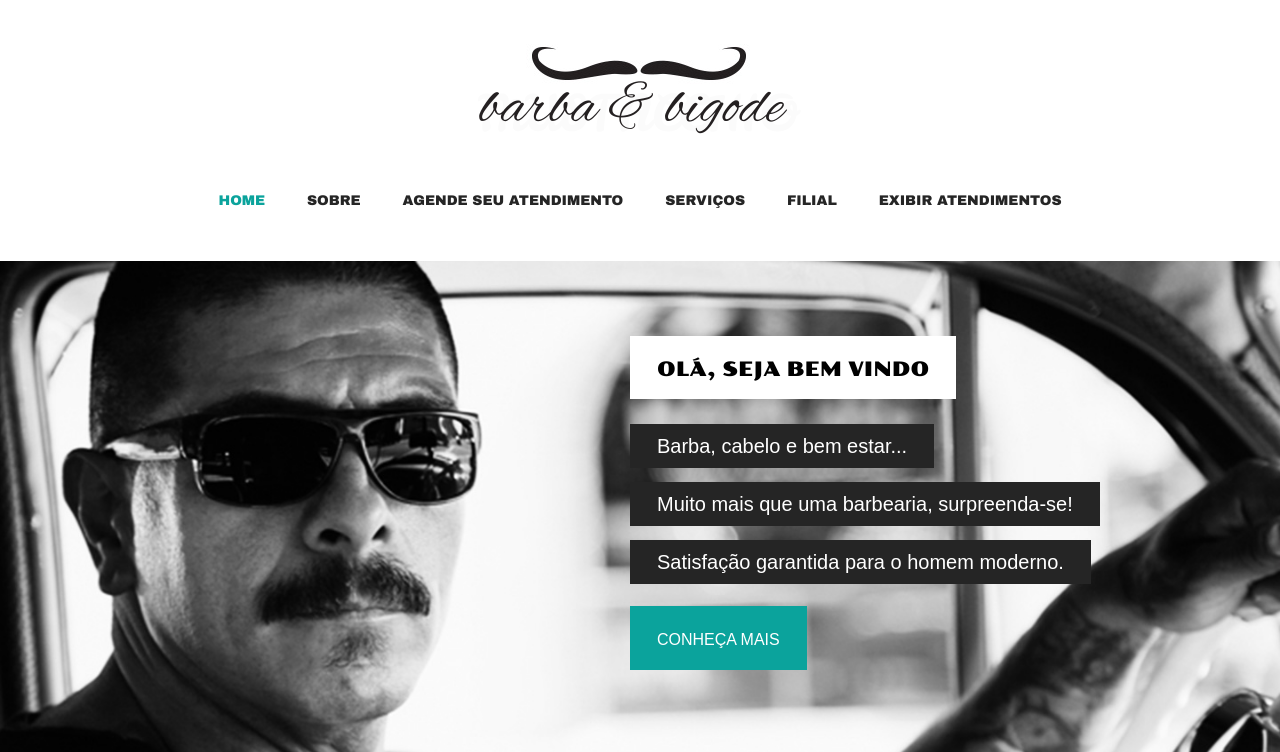
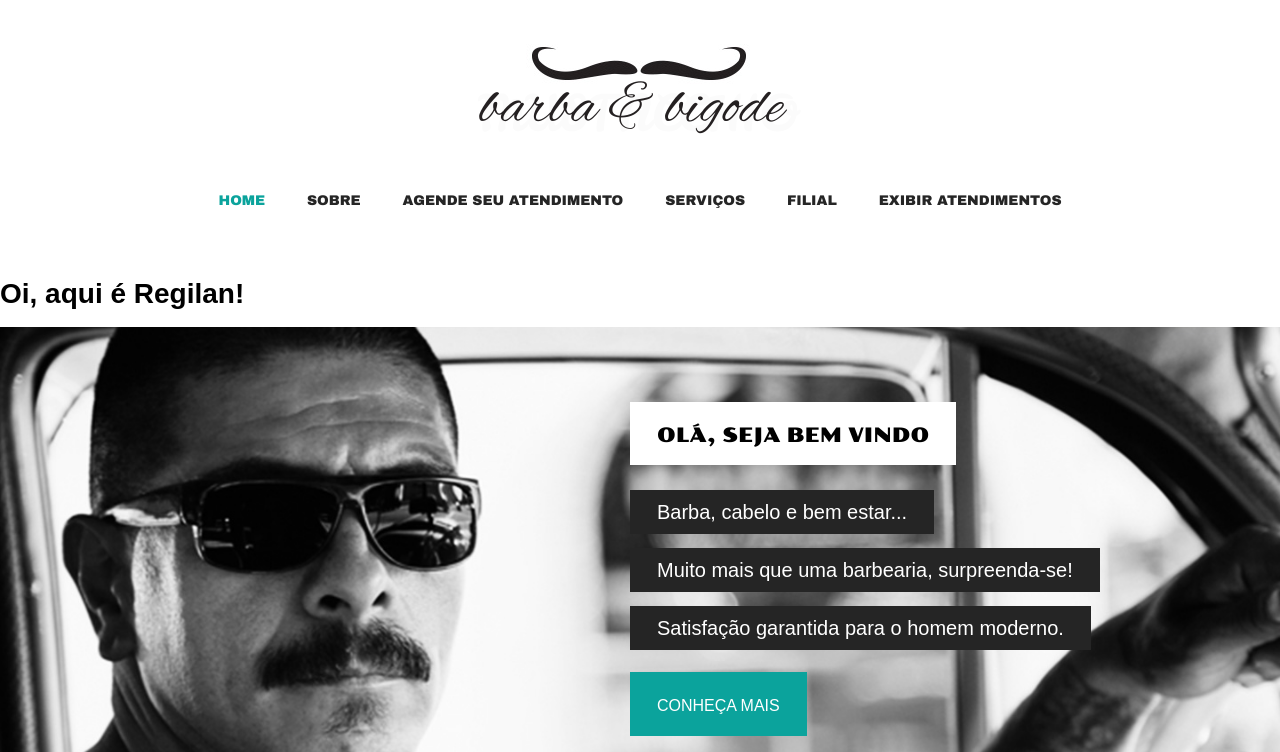
Before and after one commit to M4GGIOS/barba_e_bigode, a PHP site: page / in a window 1280 px wide. Shown: the top 752 px of the page. Run offline with PHP 8.4, Linux system fonts and the light colour scheme.

Commit message:
Coloque um H1 com o nome Regilan

```diff
--- a/index.php
+++ b/index.php
@@ -20,7 +20,7 @@ and open the template in the editor.
        <!-- Inclusao do cabeçalho/topo que é padrão em todos as páginas do site -->
         <?php include 'cabecalho.php'; ?>
 
-
+<h1>Oi, aqui é Regilan!</h1>
         <div id="body">
             <div id="featured">
                 <img src="images/the-beacon.jpg" alt=""/>
```
